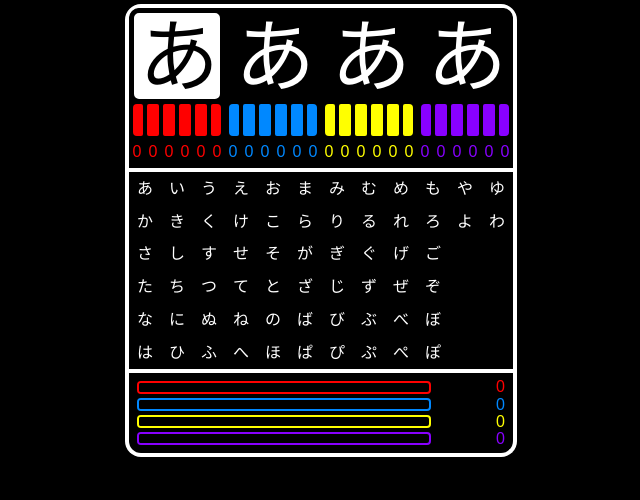
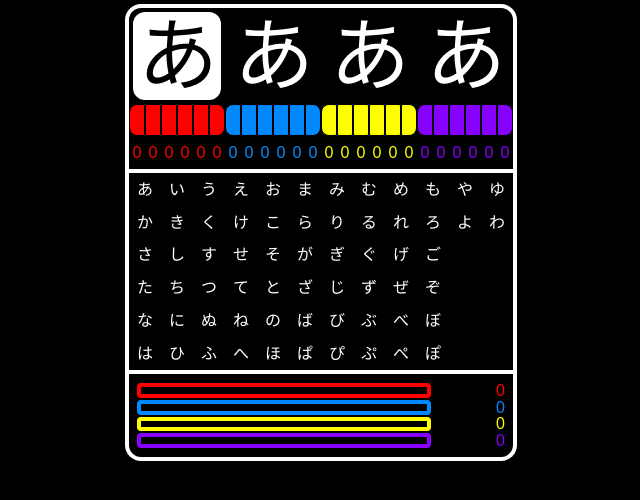
Before and after one commit to aught-ace/jumon, a plain HTML site: page index.html in a window 1280 px wide. Shown: the whole page, without its empty margins (319-959 px from the left). Drawn offline with Linux system fonts and the light colour scheme.

Commit message:
見た目を整えた

```diff
--- a/index.html
+++ b/index.html
@@ -51,8 +51,8 @@
 .jumon
 {
     color: #FFF;
-    border: solid 0.0625em #000;
-    border-radius: 0.125em;
+    border: solid 0.25rem #000;
+    border-radius: 1rem;
     font-size: 5em;
     width: calc(6em / 5);
     height: calc(6em / 5);
@@ -73,12 +73,11 @@
 /* 型チェックボックスのラベル */
 #jumon-t-div label
 {
-    border-style: none;
+    border-style: solid;
     border-color: #000;
     border-radius: 0.125em;
-    border-width: 0;
-    margin: 0 0.125em;
-    width: 0.75em;
+    border-width: 0.03125em;
+    width: 1em;
     height: 2em;
     line-height: 2em;
     display: inline-block;
@@ -87,21 +86,13 @@
 
 #jumon-t-div .first
 {
-    border-top-left-radius: 0.25em;
-    border-bottom-left-radius: 0.25em;
-    margin-left: 0.25em;
-    width: 0.625em;
+    border-top-left-radius: 0.5em;
+    border-bottom-left-radius: 0.5em;
 }
 #jumon-t-div .last
 {
-    border-top-right-radius: 0.25em;
-    border-bottom-right-radius: 0.25em;
-    margin-right: 0.25em;
-    width: 0.625em;
-}
-#jumon-t-div .first.last
-{
-    width: 0.5em;
+    border-top-right-radius: 0.5em;
+    border-bottom-right-radius: 0.5em;
 }
 
 /*
@@ -230,22 +221,21 @@ input[type="button"]
     border-radius: 0 0 1em 1em;
     list-style: none;
     margin: auto;
-    padding: 0.375em 0.5em;
+    padding: 0.5em 0.5em;
 }
 #input-list li
 {
     line-height: 1em;
     width: 100%;
-    height: calc(25.75em / 24);
+    height: calc(25.25em / 24);
 }
 #input-list li .bar
 {
     width: 80%;
-    height: calc(100% - 0.25em);
+    height: calc(100% - 0.125em);
     line-height: 1em;
-    margin: 0.125em 0;
     border-style: solid;
-    border-width: 0.125em;
+    border-width: 0.25em;
     border-radius: 0.25em;
     display: inline-block;
     vertical-align: middle;
@@ -253,13 +243,12 @@ input[type="button"]
 #input-list li .gauge
 {
     border: solid 0.125em #000;
-    border-radius: 0.125em;
     height: 100%;
 }
 #input-list li .number
 {
     width: 20%;
-    line-height: 1em;
+    line-height: calc(25.75em / 24);
     text-align: right;
     font-size: 1em;
     display: inline-block;
```
